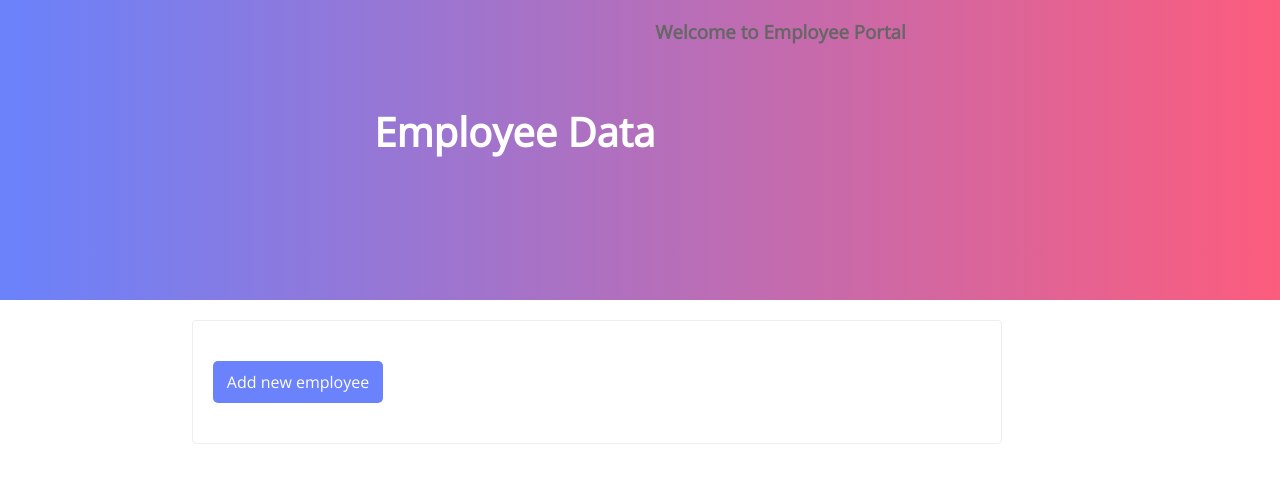
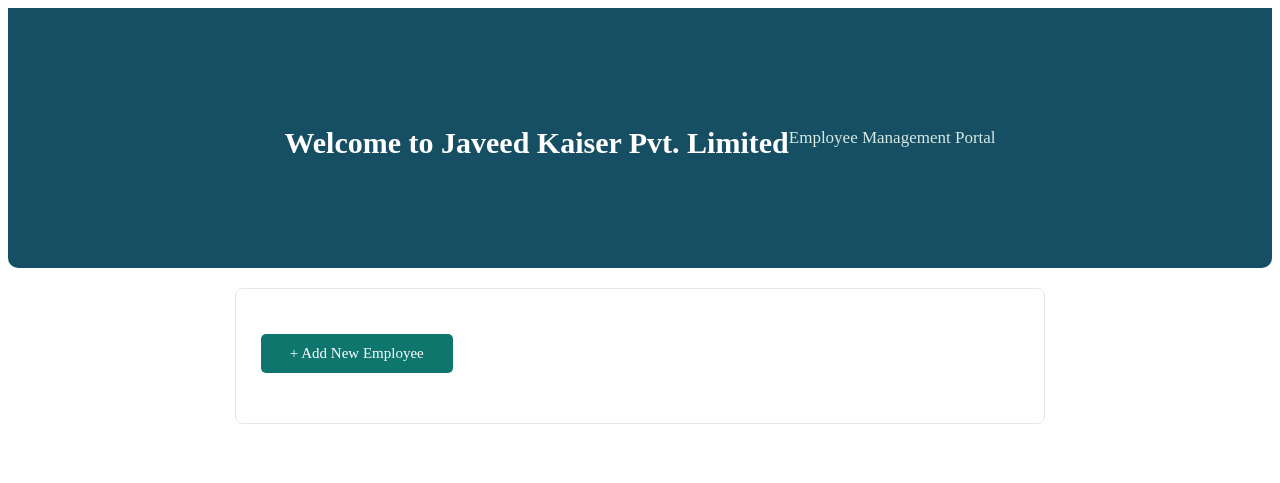
Before and after one commit to JaveedMangaloregd/employee-portal-devops, a Flask app: page / in a window 1280 px wide. Shown: the top 483 px of the page. Run offline with Flask 3, Linux system fonts and the light colour scheme.

Commit message:
Update employee portal UI with teal and cream theme

````diff
--- a/static/template.css
+++ b/static/template.css
@@ -1,15 +1,17 @@
+```css
 body {
     font-family: "Open Sans", sans-serif;
     font-size: 16px;
-    color: #666;
+    color: #334155;
     margin: 0;
+    background-color: #F6F7F2;
 }
 
 h1 {
-    font-size: 40px;
-    color: #fff;
+    font-size: 36px;
+    color: #ffffff;
     z-index: 2;
-    line-height: 210px;
+    line-height: normal;
 }
 
 .container {
@@ -19,19 +21,17 @@ body {
 
 form:not(.delete-form) {
     width: 100%;
-    border-radius: 6px;
-    background: #fff;
+    border-radius: 8px;
+    background: #ffffff;
 }
 
 .banner {
     position: relative;
-    height: 300px;
-    background: #fc5c7d;
-    background: -webkit-linear-gradient(to right, #6a82fb, #fc5c7d);
-    background: linear-gradient(to right, #6a82fb, #fc5c7d);
-    background-size: cover;
+    min-height: 190px;
+    background: #164E63;
     display: flex;
     justify-content: center;
+    align-items: center;
     text-align: center;
 }
 
@@ -41,21 +41,20 @@ body {
 
 input:not(.action) {
     margin-bottom: 10px;
-    border: 1px solid #ccc;
-    border-radius: 3px;
-    padding: 5px;
+    border: 1px solid #D5DED9;
+    border-radius: 5px;
+    padding: 8px;
     margin-top: 10px;
     line-height: 22px;
 }
 
 .form-holder {
     width: 60%;
-    margin-left: 15%;
-    margin-bottom: 50px;
-    padding: 20px;
-    border: 1px solid #eee;
-    margin-top: 20px;
-    border-radius: 4px;
+    margin: 20px auto 50px auto;
+    padding: 25px;
+    border: 1px solid #E3E8E3;
+    border-radius: 8px;
+    background-color: #ffffff;
 }
 
 .row {
@@ -64,7 +63,7 @@ body {
 }
 
 span.red {
-    color: red;
+    color: #DC5555;
 }
 
 .btn-block {
@@ -78,19 +77,30 @@ body {
     padding: 10px;
     border: none;
     border-radius: 5px;
-    background: #6a82fb;
+    background: #0F766E;
     font-size: 16px;
-    color: #fff;
+    color: #ffffff;
     cursor: pointer;
     text-decoration: none;
 }
 
 input[type="submit"]:hover,
 .back-btn:hover {
-    cursor: pointer;
-    background-color: cornflowerblue;
+    background-color: #115E59;
 }
 
 .back-btn {
     padding: 10px 20px;
 }
+
+@media (max-width: 768px) {
+    .form-holder {
+        width: 90%;
+        padding: 15px;
+    }
+
+    .banner h1 {
+        font-size: 25px;
+    }
+}
+```
--- a/templates/index.html
+++ b/templates/index.html
@@ -1,81 +1,138 @@
 {% extends 'template.html' %}
 
 {% block head %}
-<title>Employee Data</title>
+<title>Javeed Kaiser Pvt. Limited | Employee Portal</title>
+
 <style>
     .form-holder {
-        width: 60%;
-        margin-left: 15%;
-        margin-bottom: 50px;
-        padding: 20px;
-        border: 1px solid #eee;
-        margin-top: 20px;
-        border-radius: 4px;
+        width: 70%;
+        margin: 30px auto 50px auto;
+        padding: 25px;
+        border: 1px solid #E3E8E3;
+        border-radius: 10px;
+        background-color: #FFFFFF;
     }
 
     .card {
-        padding: 20px;
-        border: 1px solid #eee;
-        margin: 20px 0 30px 0;
-        border-radius: 4px;
-        box-shadow: 10px 7px 10px #ddd;
-        background-color: #f0f0f0;
+        padding: 22px;
+        border: 1px solid #E5EBE6;
+        margin: 20px 0 25px 0;
+        border-radius: 9px;
+        box-shadow: 0 3px 12px rgba(22, 78, 99, 0.06);
+        background-color: #FFFFFF;
+    }
+
+    .card h4 {
+        color: #164E63;
+        font-size: 20px;
+        margin-bottom: 15px;
+    }
+
+    .card p {
+        color: #64748B;
+        margin: 9px 0;
+        font-size: 15px;
+    }
+
+    .card p span {
+        color: #334155;
+        font-weight: 600;
     }
 
     .links {
         width: 100%;
         display: flex;
-        justify-content: right;
+        justify-content: flex-end;
+        align-items: center;
+        margin-top: 18px;
+        gap: 10px;
     }
 
     .action {
-        margin-left: 15px;
-        color: #333;
-        background-color: #fff;
-        padding: 8px 30px !important;
-        border-radius: 4px;
-        border: 1px solid #ccc;
-        font-size: 15px;
+        color: #DC5555;
+        background-color: #FFFFFF;
+        padding: 8px 25px !important;
+        border-radius: 5px;
+        border: 1px solid #DC5555;
+        font-size: 14px;
         width: auto !important;
     }
 
     .action:hover {
         cursor: pointer;
+        background-color: #DC5555;
+        color: #FFFFFF;
     }
 
     .edit-btn {
         text-decoration: none;
-        color: #333;
-        background-color: #fff;
-        padding: 5px 30px;
-        border-radius: 4px;
-        border: 1px solid #ccc;
-        font-size: 15px;
+        color: #2563EB;
+        background-color: #FFFFFF;
+        padding: 7px 25px;
+        border-radius: 5px;
+        border: 1px solid #2563EB;
+        font-size: 14px;
     }
 
     .edit-btn:hover {
-        background-color: #f3f3f3;
+        background-color: #2563EB;
+        color: #FFFFFF;
     }
 
     .add-new-btn {
-        margin-left: 15px;
-        width: 150px;
-        padding: 10px;
+        width: 170px;
+        padding: 11px;
         border: none;
         border-radius: 5px;
-        background: #6A82FB;
-        font-size: 16px;
-        color: #fff;
+        background: #0F766E;
+        font-size: 15px;
+        color: #FFFFFF;
         cursor: pointer;
         text-decoration: none;
-        margin: 10px 0 20px 0;
+        margin: 15px 0 25px 0;
         display: block;
         text-align: center;
     }
 
     .add-new-btn:hover {
-        cursor: pointer;
-        background-color: cornflowerblue;
+        background-color: #115E59;
+        color: #FFFFFF;
+    }
+
+    .banner {
+        text-align: center;
+        background: #164E63;
+        color: #FFFFFF;
+        padding: 35px 15px;
+        border-radius: 0 0 10px 10px;
+        margin-top: 0;
+    }
+
+    .banner h1 {
+        font-size: 30px;
+        margin-bottom: 10px;
+        line-height: normal;
+    }
+
+    .banner h3 {
+        font-size: 17px;
+        font-weight: normal;
+        color: #D5EAE5;
+    }
+
+    @media (max-width: 768px) {
+        .form-holder {
+            width: 90%;
+            padding: 15px;
+        }
+
+        .banner h1 {
+            font-size: 23px;
+        }
+
+        .card {
+            padding: 16px;
+        }
     }
 </style>
 {% endblock %}
@@ -84,36 +141,39 @@
 <div class="container">
 
     <div class="banner">
-        <h1>Employee Data</h1>
-        <h3>Welcome to Employee Portal</h3>
+        <h1>Welcome to Javeed Kaiser Pvt. Limited</h1>
+        <h3>Employee Management Portal</h3>
     </div>
 
     <div class="form-holder">
-        <h2 style="color: #cc0000;">{{ error }}</h2>
-        <a href="/add" class="add-new-btn">Add new employee</a>
+        <h2 style="color: #DC5555;">{{ error }}</h2>
+
+        <a href="/add" class="add-new-btn">+ Add New Employee</a>
+
         {% for emp in employees %}
         <div class="card">
             <div>
                 <h4>{{ emp.name }}</h4>
                 <p><span>Department:</span> {{ emp.department }}</p>
-                <p><span>Salary: </span>${{ emp.salary }}</p>
-                <p><span>Address: </span>{{ emp.address }}</p>
-                <p><span>Gender: </span>{{ emp.gender }}</p>
-                <p><span>Phone: </span>{{ emp.phone }}</p>
+                <p><span>Salary:</span> ${{ emp.salary }}</p>
+                <p><span>Address:</span> {{ emp.address }}</p>
+                <p><span>Gender:</span> {{ emp.gender }}</p>
+                <p><span>Phone:</span> {{ emp.phone }}</p>
             </div>
 
             <div class="links">
                 <a href="/edit/{{ emp.id }}" class="edit-btn">Edit</a>
+
                 <form action="/delete" method="POST" class="delete-form">
                     <input type="hidden" name="emp_id" value="{{ emp.id }}">
                     <input type="submit" name="submit" class="action"
-                        onclick="return confirm('Are you sure to remove this employee?')" value="Delete">
+                        onclick="return confirm('Are you sure to remove this employee?')"
+                        value="Delete">
                 </form>
             </div>
         </div>
         {% endfor %}
 
     </div>
-
 </div>
 {% endblock %}
````
Lines whose indentation alone changed are shown as unchanged.
